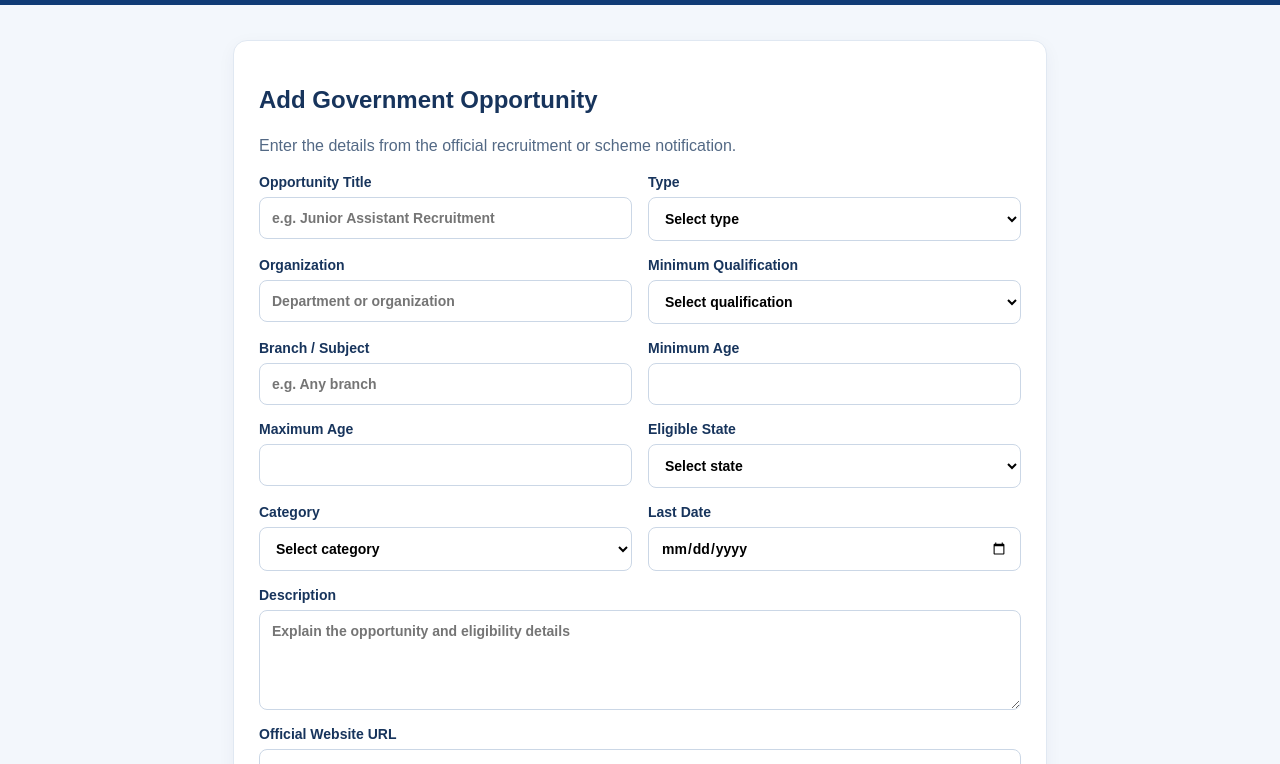
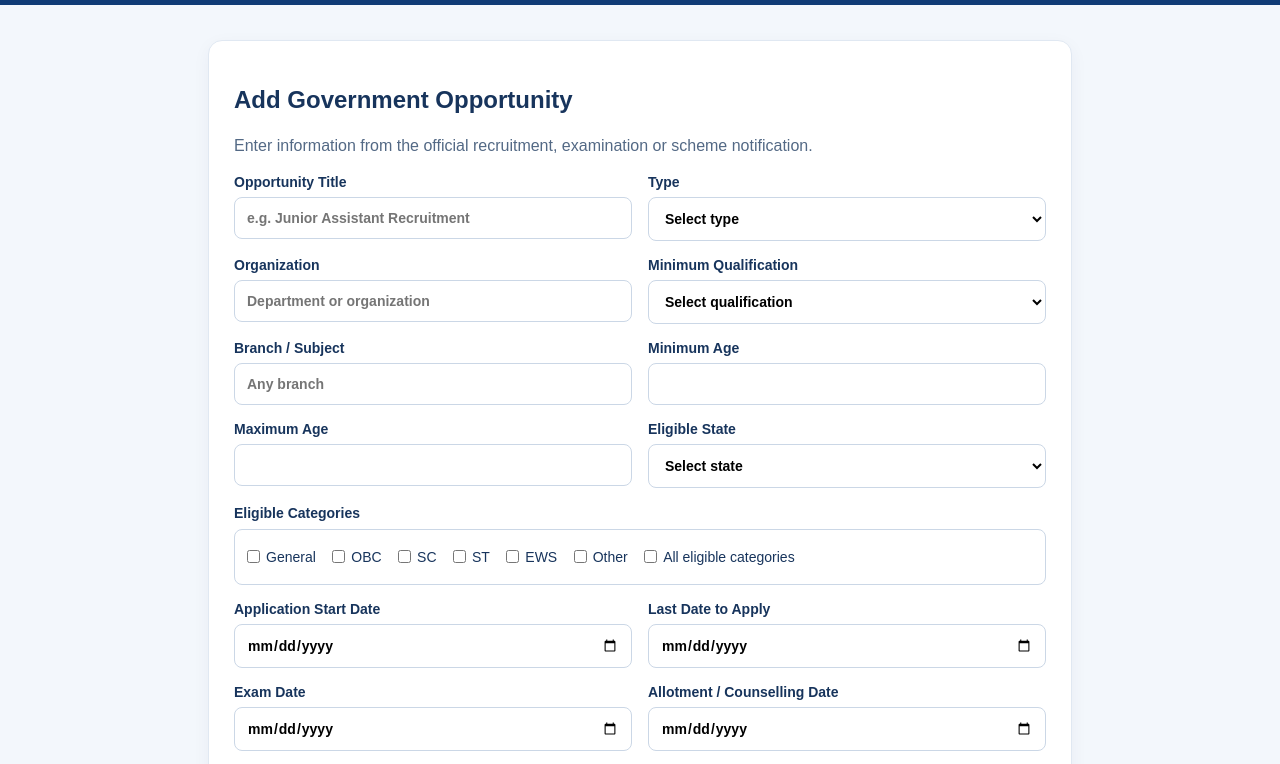
Before and after one commit to 24r21a05a0-jpg/GovGuide, a plain HTML site: page admin.html in a window 1280 px wide. Shown: the part 72-836 px from the top of the page. Drawn offline with Linux system fonts and the light colour scheme.

Commit message:
Enhance admin form with new fields and validation
Updated the admin form to include new fields and validation for eligible categories, application dates, and improved message handling.

````diff
--- a/admin.html
+++ b/admin.html
@@ -7,12 +7,14 @@
   <title>GovGuide | Admin</title>
   <style>
     * { box-sizing: border-box; }
+
     body {
       margin: 0;
       font-family: Arial, sans-serif;
       background: #f3f7fc;
       color: #17345c;
     }
+
     header {
       background: #103b76;
       color: white;
@@ -23,13 +25,16 @@
       flex-wrap: wrap;
       gap: 12px;
     }
+
     header h1 { margin: 0; }
     nav a { color: white; text-decoration: none; margin-right: 16px; }
+
     main {
-      max-width: 850px;
+      max-width: 900px;
       margin: 35px auto;
       padding: 0 18px;
     }
+
     .panel {
       background: white;
       padding: 25px;
@@ -37,13 +42,17 @@
       border: 1px solid #e0e8f2;
       box-shadow: 0 5px 18px #17345c0c;
     }
+
     .intro { color: #536985; line-height: 1.5; }
+
     form {
       display: grid;
       grid-template-columns: repeat(2, minmax(0, 1fr));
       gap: 16px;
     }
+
     label { font-weight: bold; font-size: 14px; }
+
     input, select, textarea {
       display: block;
       width: 100%;
@@ -54,7 +63,9 @@
       font: inherit;
       background: white;
     }
+
     textarea { resize: vertical; min-height: 100px; }
+
     button {
       padding: 13px 18px;
       border: 0;
@@ -64,8 +75,28 @@
       font: inherit;
       cursor: pointer;
     }
+
+    button:disabled { opacity: 0.6; cursor: wait; }
     .full { grid-column: 1 / -1; }
-    #message { line-height: 1.5; }
+    #message { line-height: 1.5; overflow-wrap: anywhere; }
+
+    .categories {
+      border: 1px solid #cbd7e6;
+      padding: 12px;
+      border-radius: 8px;
+      margin-top: 7px;
+    }
+
+    .categories label {
+      display: inline-flex;
+      align-items: center;
+      gap: 6px;
+      margin: 7px 12px 7px 0;
+      font-weight: normal;
+    }
+
+    .categories input { width: auto; margin: 0; }
+
     @media (max-width: 600px) {
       form { grid-template-columns: 1fr; }
       .full { grid-column: auto; }
@@ -78,18 +109,20 @@
     <nav>
       <a href="./index.html">Home</a>
       <a href="./profile.html">Profile</a>
-      <a href="./admin.html">Admin</a>
     </nav>
   </header>
 
   <main>
     <section class="panel">
       <h2>Add Government Opportunity</h2>
-      <p class="intro">Enter the details from the official recruitment or scheme notification.</p>
+      <p class="intro">
+        Enter information from the official recruitment, examination or scheme notification.
+      </p>
 
       <form id="adminForm">
         <label>Opportunity Title
-          <input name="title" required maxlength="150" placeholder="e.g. Junior Assistant Recruitment">
+          <input name="title" required maxlength="150"
+            placeholder="e.g. Junior Assistant Recruitment">
         </label>
 
         <label>Type
@@ -103,7 +136,8 @@
         </label>
 
         <label>Organization
-          <input name="organization" required maxlength="150" placeholder="Department or organization">
+          <input name="organization" required maxlength="150"
+            placeholder="Department or organization">
         </label>
 
         <label>Minimum Qualification
@@ -120,7 +154,7 @@
         </label>
 
         <label>Branch / Subject
-          <input name="branch" placeholder="e.g. Any branch">
+          <input name="branch" placeholder="Any branch">
         </label>
 
         <label>Minimum Age
@@ -142,41 +176,58 @@
           </select>
         </label>
 
-        <label>Category
-          <select name="category" required>
-            <option value="">Select category</option>
-            <option>General</option>
-            <option>OBC</option>
-            <option>SC</option>
-            <option>ST</option>
-            <option>Other</option>
-          </select>
+        <div class="full">
+          <label>Eligible Categories</label>
+          <div class="categories">
+            <label><input type="checkbox" name="categories" value="General"> General</label>
+            <label><input type="checkbox" name="categories" value="OBC"> OBC</label>
+            <label><input type="checkbox" name="categories" value="SC"> SC</label>
+            <label><input type="checkbox" name="categories" value="ST"> ST</label>
+            <label><input type="checkbox" name="categories" value="EWS"> EWS</label>
+            <label><input type="checkbox" name="categories" value="Other"> Other</label>
+            <label><input type="checkbox" name="categories" value="All"> All eligible categories</label>
+          </div>
+        </div>
+
+        <label>Application Start Date
+          <input name="startDate" type="date">
         </label>
 
-        <label>Last Date
+        <label>Last Date to Apply
           <input name="lastDate" type="date" required>
         </label>
 
+        <label>Exam Date
+          <input name="examDate" type="date">
+        </label>
+
+        <label>Allotment / Counselling Date
+          <input name="allotmentDate" type="date">
+        </label>
+
         <label class="full">Description
-          <textarea name="description" required maxlength="3000" placeholder="Explain the opportunity and eligibility details"></textarea>
+          <textarea name="description" required maxlength="3000"
+            placeholder="Explain the opportunity, eligibility and important details"></textarea>
         </label>
 
         <label class="full">Official Website URL
-          <input name="officialLink" type="url" placeholder="https://official-website.gov.in">
+          <input name="officialLink" type="url"
+            placeholder="https://official-website.gov.in">
         </label>
 
         <div class="full">
-          <button type="submit">Save Opportunity</button>
+          <button id="saveButton" type="submit">Save Opportunity</button>
         </div>
       </form>
 
-      <p id="message" role="status"></p>
+      <p id="message" role="status" aria-live="polite"></p>
     </section>
   </main>
-```html
+
   <script>
     const form = document.getElementById("adminForm");
     const message = document.getElementById("message");
+    const saveButton = document.getElementById("saveButton");
 
     const API_URL = "https://govguide-1h64.onrender.com";
 
@@ -185,8 +236,28 @@ form.addEventListener("submit", async function(event) {
 
       const data = Object.fromEntries(new FormData(form).entries());
 
+      data.categories = Array.from(
+        form.querySelectorAll('input[name="categories"]:checked')
+      ).map(input => input.value);
+
+      if (data.categories.length === 0) {
+        message.textContent = "Please select at least one eligible category.";
+        return;
+      }
+
+      if (data.categories.includes("All") && data.categories.length > 1) {
+        message.textContent = 'Select "All eligible categories" alone.';
+        return;
+      }
+
+      data.category = data.categories[0];
+
       data.minAge = data.minAge === "" ? null : Number(data.minAge);
       data.maxAge = data.maxAge === "" ? null : Number(data.maxAge);
+
+      data.startDate = data.startDate || null;
+      data.examDate = data.examDate || null;
+      data.allotmentDate = data.allotmentDate || null;
 
       if (
         data.minAge !== null &&
@@ -197,33 +268,44 @@ form.addEventListener("submit", async function(event) {
         return;
       }
 
+      if (
+        data.startDate &&
+        data.lastDate &&
+        data.startDate > data.lastDate
+      ) {
+        message.textContent =
+          "Application start date cannot be after the last date.";
+        return;
+      }
+
       try {
+        saveButton.disabled = true;
         message.textContent = "Saving opportunity...";
 
         const response = await fetch(`${API_URL}/opportunity`, {
           method: "POST",
-      headers: {
-        "Content-Type": "application/json"
-      },
+          headers: { "Content-Type": "application/json" },
           body: JSON.stringify(data)
         });
 
         const result = await response.json();
 
         if (!response.ok) {
-      throw new Error(result.message || result.error || "Failed to save opportunity.");
+          throw new Error(
+            result.message || result.error || "Failed to save opportunity."
+          );
         }
 
         message.textContent = "Opportunity saved successfully!";
         form.reset();
-
       } catch (error) {
         message.textContent =
-      "Could not save opportunity. Please check the backend connection.";
+          "Could not save opportunity. Check the Render deployment and try again.";
         console.error(error);
+      } finally {
+        saveButton.disabled = false;
       }
     });
   </script>
-```
 </body>
 </html>
````
Lines whose indentation alone changed are shown as unchanged.
